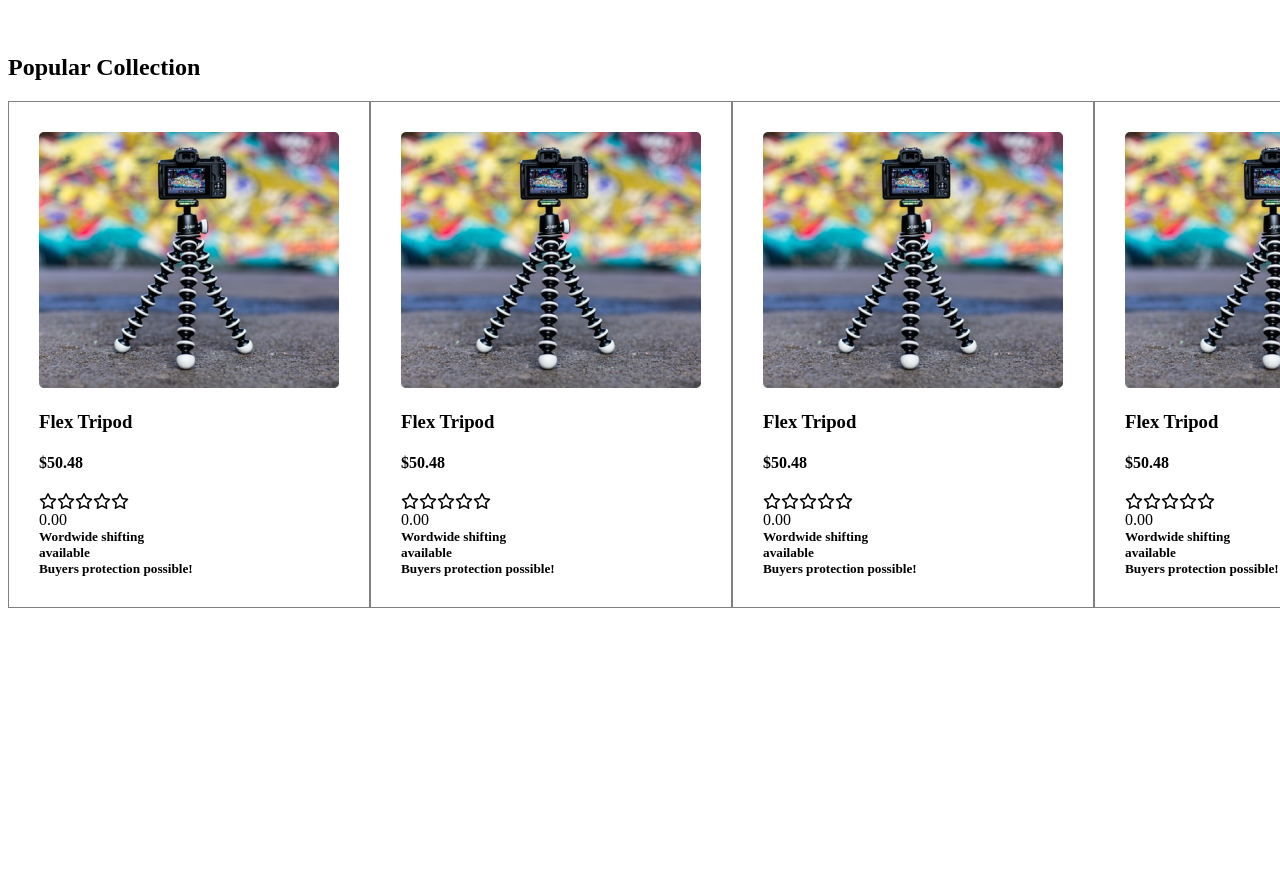
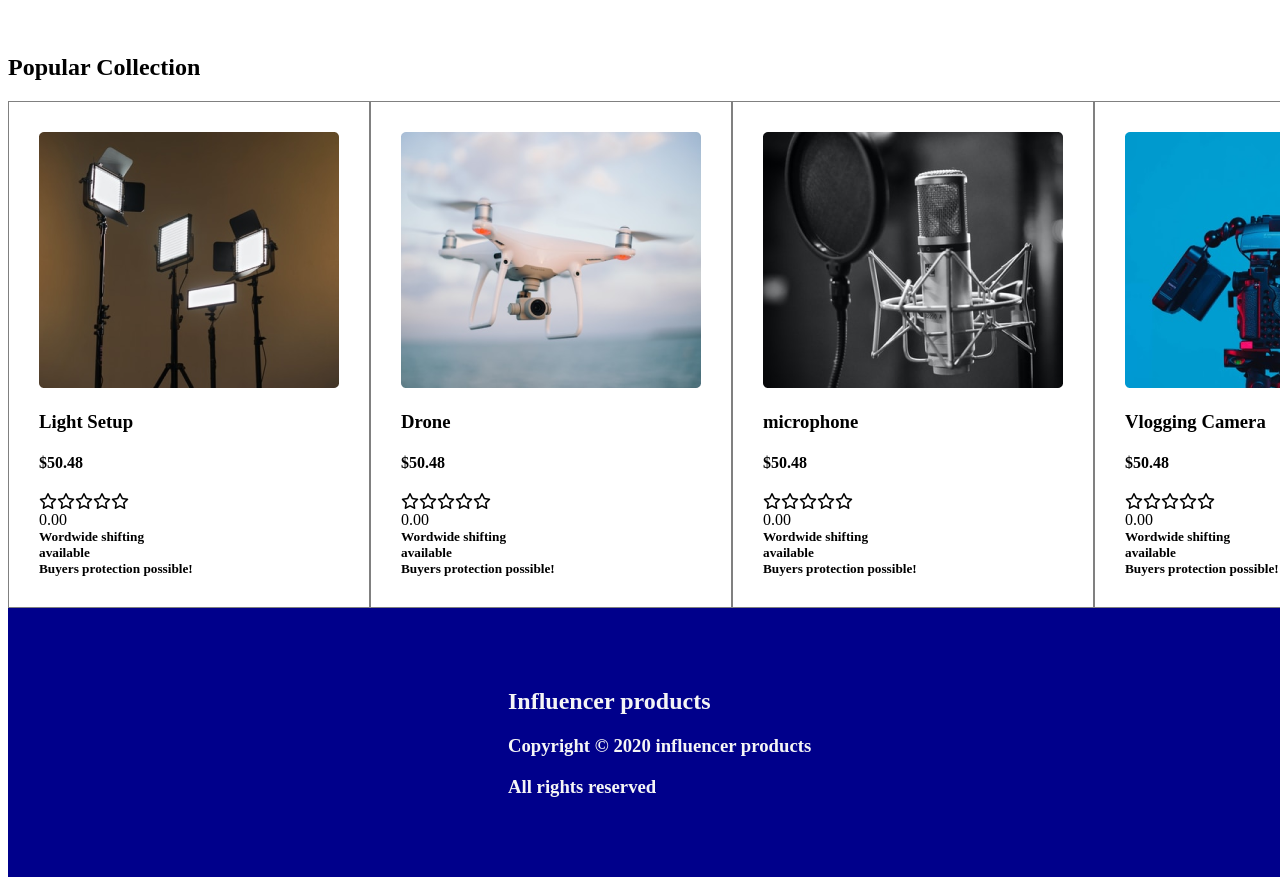
Before and after one commit to Fahmid2/influencer-gear, a plain HTML site: page index.html in a window 1280 px wide. Shown: the part 640-1525 px from the top of the page. Before the commit the page ends 1256 px from the top, so only its background shows below. Drawn offline with Linux system fonts and the light colour scheme.

Commit message:
influencer-2 added

```diff
--- a/index.html
+++ b/index.html
@@ -29,8 +29,8 @@
         <h2>Popular Collection</h2>
         <div class="pictures">
             <div class="picture">
-                <img src="images/tripod.png" alt="" srcset="">
-                <h3>Flex Tripod</h3>
+                <img src="images/lights.png" alt="" srcset="">
+                <h3>Light Setup</h3>
                 <h4>$50.48</h4>
                 <ul>
                     <li><i class="far fa-star"></i></li>
@@ -47,8 +47,8 @@
                 </div>
             </div>
             <div class="picture">
-                <img src="images/tripod.png" alt="" srcset="">
-                <h3>Flex Tripod</h3>
+                <img src="images/drone.png" alt="" srcset="">
+                <h3>Drone</h3>
                 <h4>$50.48</h4>
                 <ul>
                     <li><i class="far fa-star"></i></li>
@@ -65,8 +65,8 @@
                 </div>
             </div>
             <div class="picture">
-                <img src="images/tripod.png" alt="" srcset="">
-                <h3>Flex Tripod</h3>
+                <img src="images/mic.png" alt="" srcset="">
+                <h3>microphone</h3>
                 <h4>$50.48</h4>
                 <ul>
                     <li><i class="far fa-star"></i></li>
@@ -83,8 +83,8 @@
                 </div>
             </div>
             <div class="picture">
-                <img src="images/tripod.png" alt="" srcset="">
-                <h3>Flex Tripod</h3>
+                <img src="images/camera.png" alt="" srcset="">
+                <h3>Vlogging Camera</h3>
                 <h4>$50.48</h4>
                 <ul>
                     <li><i class="far fa-star"></i></li>
@@ -101,8 +101,8 @@
                 </div>
             </div>
             <div class="picture">
-                <img src="images/tripod.png" alt="" srcset="">
-                <h3>Flex Tripod</h3>
+                <img src="images/airpod.png" alt="" srcset="">
+                <h3>Airbuds</h3>
                 <h4>$50.48</h4>
                 <ul>
                     <li><i class="far fa-star"></i></li>
@@ -119,8 +119,8 @@
                 </div>
             </div>
             <div class="picture">
-                <img src="images/tripod.png" alt="" srcset="">
-                <h3>Flex Tripod</h3>
+                <img src="images/action.png" alt="" srcset="">
+                <h3>Action Camera</h3>
                 <h4>$50.48</h4>
                 <ul>
                     <li><i class="far fa-star"></i></li>
@@ -138,6 +138,11 @@
             </div>
         </div>
     </div>
+    <footer>
+        <h2>Influencer products</h2>
+        <h3>Copyright © 2020 influencer products</h3>
+        <h3>All rights reserved</h3>
+    </footer>
 </body>
 
 </html>
--- a/style.css
+++ b/style.css
@@ -45,3 +45,11 @@ ul li{
     font-size: 20px;
     margin-left:100px ;
 }
+footer{
+    background-color: darkblue;
+    padding: 60px;
+    padding-left: 500px;
+    color: whitesmoke;
+    width: 1610px;
+
+}
```
